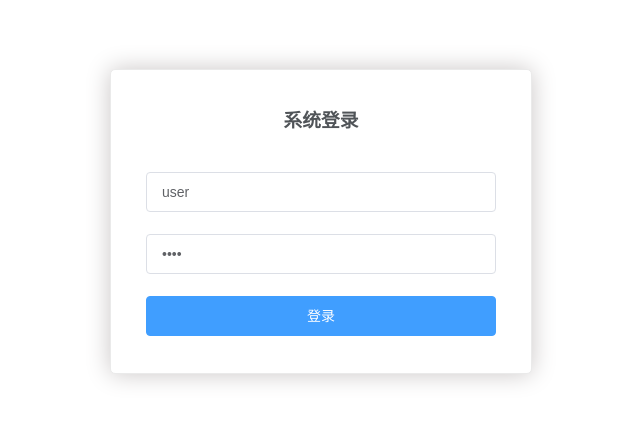
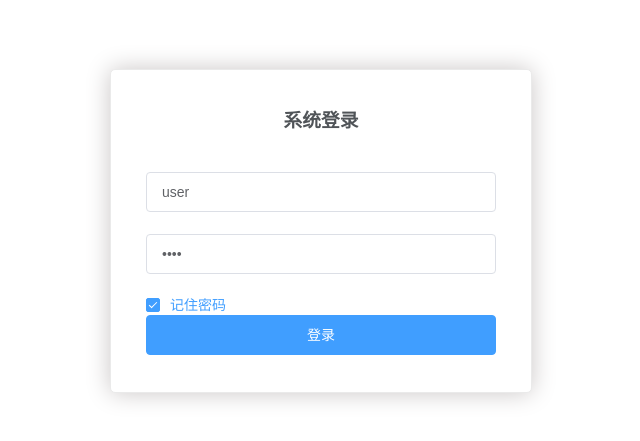
Before and after one commit to a78932161/rwl-admin, a Vue app: page /#/login in a window 1280 px wide. Shown: the part 111-552 px from the top of the page, without its empty margins (319-959 px from the left). Built offline with nearby package versions, Linux system fonts and the light colour scheme; a small style sheet from the web is missing.

Commit message:
登录验证

```diff
--- a/src/fetch.js
+++ b/src/fetch.js
@@ -7,6 +7,7 @@ import {Loading, Message} from 'element-ui'
 var  loadinginstace;
 let baseURL='http://rtest.rwlai.cn/shop';
 let URL=window.location.origin;
+
 
 
 let config={
--- a/src/views/Login.vue
+++ b/src/views/Login.vue
@@ -1,14 +1,16 @@
 <template>
-  <el-form :model="ruleForm2" :rules="rules2" ref="ruleForm2" class="demo-ruleForm login-container">
+  <el-form :model="ruleForm2" :rules="rules2" ref="ruleForm2" label-position="left" label-width="0px" class="demo-ruleForm login-container">
     <h3 class="title">系统登录</h3>
-    <el-form-item prop="user">
-      <el-input type="text" v-model="ruleForm2.username"  placeholder="账号" auto-complete="off"></el-input>
+    <el-form-item prop="username">
+      <el-input type="text" v-model="ruleForm2.username" auto-complete="off" placeholder="账号"></el-input>
     </el-form-item>
-    <el-form-item prop="psd">
-      <el-input type="password" v-model="ruleForm2.password" placeholder="密码" auto-complete="off"></el-input>
+    <el-form-item prop="password">
+      <el-input type="password" v-model="ruleForm2.password" auto-complete="off" placeholder="密码"></el-input>
     </el-form-item>
+    <el-checkbox v-model="checked" checked class="remember">记住密码</el-checkbox>
     <el-form-item style="width:100%;">
-      <el-button type="primary" style="width:100%;" @click="handleSubmit2">登录</el-button>
+      <el-button type="primary" style="width:100%;" @click.native.prevent="handleSubmit2" :loading="logining">登录</el-button>
+      <!--<el-button @click.native.prevent="handleReset2">重置</el-button>-->
     </el-form-item>
   </el-form>
 </template>
@@ -20,19 +22,22 @@
   export default {
     data() {
       return {
+        logining: false,
         ruleForm2: {
           username: 'user',
           password: 'user'
         },
         rules2: {
-          user: [
+          username: [
             { required: true, message: '请输入账号', trigger: 'blur' },
+            //{ validator: validaePass }
           ],
-          psd: [
+          password: [
             { required: true, message: '请输入密码', trigger: 'blur' },
+            //{ validator: validaePass2 }
           ]
         },
-
+        checked: true
       };
     },
     methods: {
```
